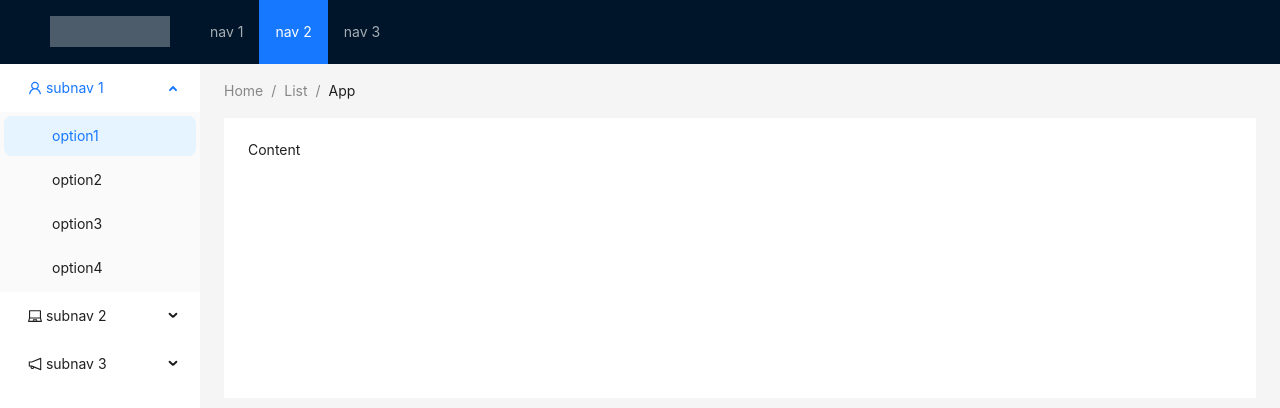
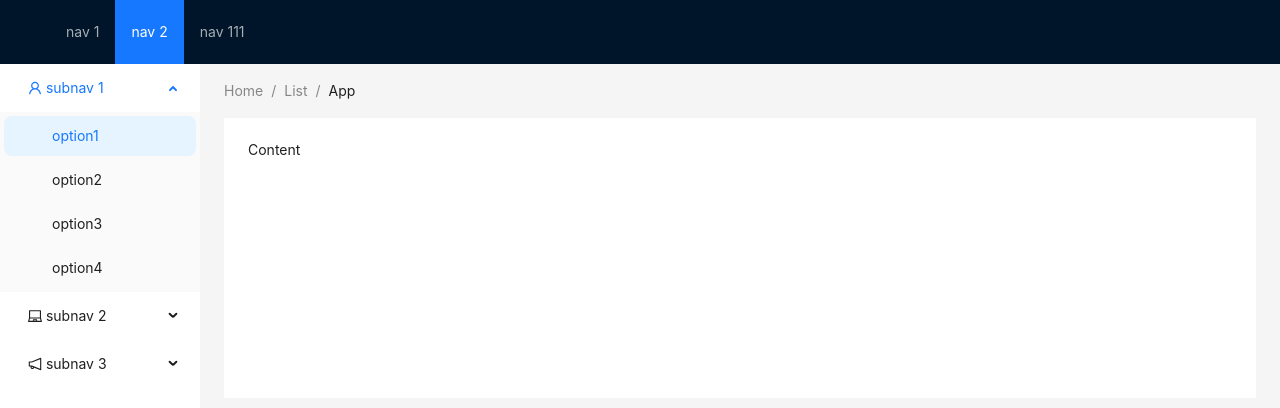
Before and after one commit to savemeinthelow/-, a Vue app in the folder web/: page / in a window 1280 px wide. Shown: the top 408 px of the page. Built offline with nearby package versions, Linux system fonts and the light colour scheme; no server answers.

Commit message:
vue组件开发，增加the-header组件

```diff
--- /dev/null
+++ b/web/src/components/the-header.vue
@@ -0,0 +1,49 @@
+<template>
+  <a-layout-header class="header">
+    <div class="logo" />
+    <a-menu
+        v-model:selectedKeys="selectedKeys1"
+        theme="dark"
+        mode="horizontal"
+        :style="{ lineHeight: '64px' }"
+    >
+      <a-menu-item key="1">nav 1</a-menu-item>
+      <a-menu-item key="2">nav 2</a-menu-item>
+      <a-menu-item key="3">nav 111</a-menu-item>
+    </a-menu>
+  </a-layout-header>
+</template>
+
+<script>
+
+import {defineComponent, ref} from 'vue';
+
+
+export default defineComponent({
+  name: "the-header-view",
+  setup() {
+    const selectedKeys1 = ref(['2']);
+    return {
+      selectedKeys1
+    };
+  },
+});
+</script>
+
+<!-- Add "scoped" attribute to limit CSS to this component only -->
+<style scoped>
+h3 {
+  margin: 40px 0 0;
+}
+ul {
+  list-style-type: none;
+  padding: 0;
+}
+li {
+  display: inline-block;
+  margin: 0 10px;
+}
+a {
+  color: #42b983;
+}
+</style>
--- a/web/src/views/login.vue
+++ b/web/src/views/login.vue
@@ -78,7 +78,7 @@ export default defineComponent({
         if (data.success) {
           notification.success({ description: '登录成功！' });
           // 登录成功，跳到控台主页
-          router.push("/welcome");
+          router.push("/");
           store.commit("setMember", data.content);
         } else {
           notification.error({ description: data.message });
--- a/web/src/views/main.vue
+++ b/web/src/views/main.vue
@@ -1,18 +1,6 @@
 <template>
   <a-layout id="components-layout-demo-top-side-2">
-    <a-layout-header class="header">
-      <div class="logo" />
-      <a-menu
-          v-model:selectedKeys="selectedKeys1"
-          theme="dark"
-          mode="horizontal"
-          :style="{ lineHeight: '64px' }"
-      >
-        <a-menu-item key="1">nav 1</a-menu-item>
-        <a-menu-item key="2">nav 2</a-menu-item>
-        <a-menu-item key="3">nav 3</a-menu-item>
-      </a-menu>
-    </a-layout-header>
+    <the-header-view></the-header-view>
     <a-layout>
       <a-layout-sider width="200" style="background: #fff">
         <a-menu
@@ -76,7 +64,8 @@
 </template>
 <script setup>
 import { ref } from 'vue';
-const selectedKeys1 = ref(['2']);
+import TheHeaderView from "@/components/the-header.vue";
+
 const selectedKeys2 = ref(['1']);
 const openKeys = ref(['sub1']);
 </script>
```
